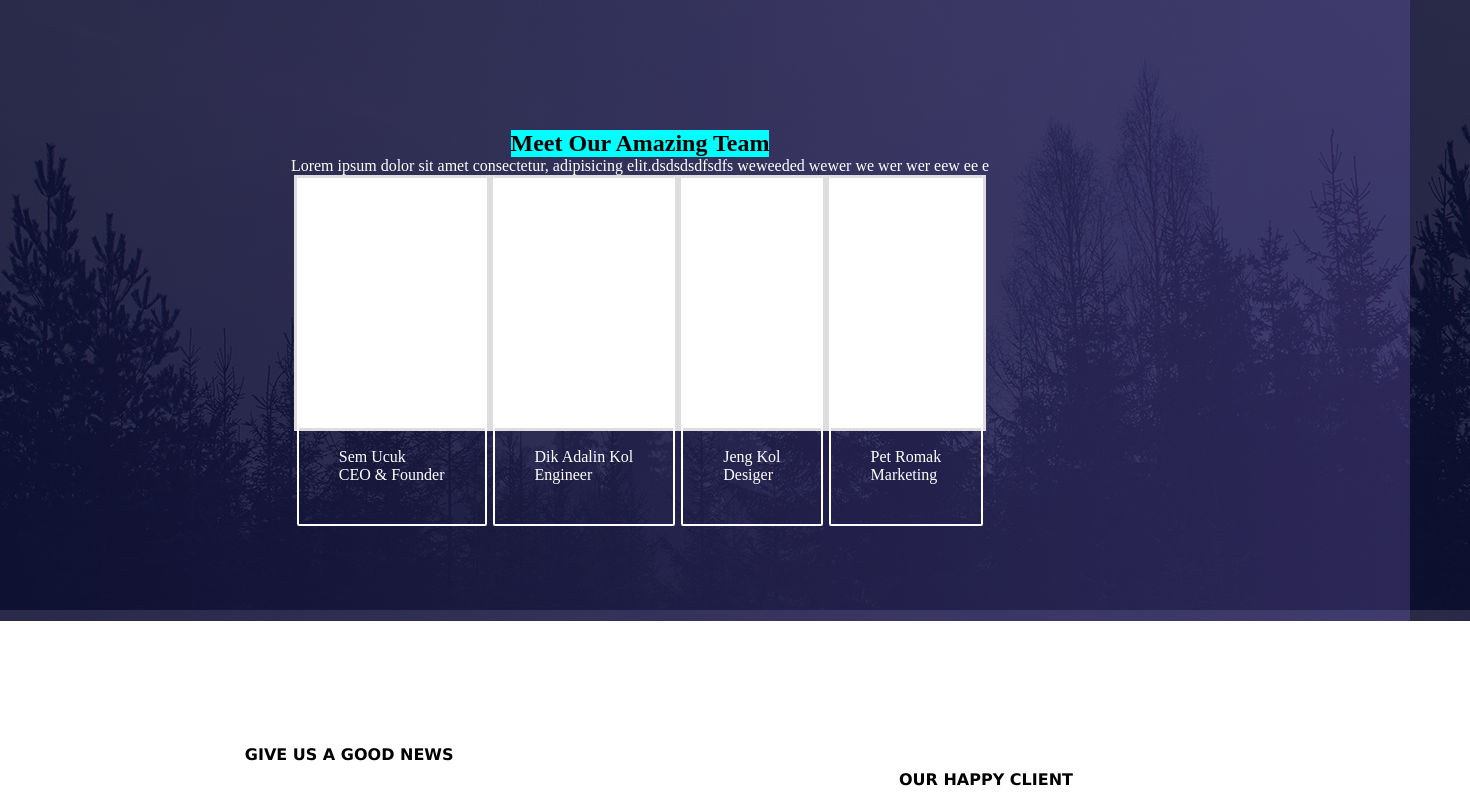
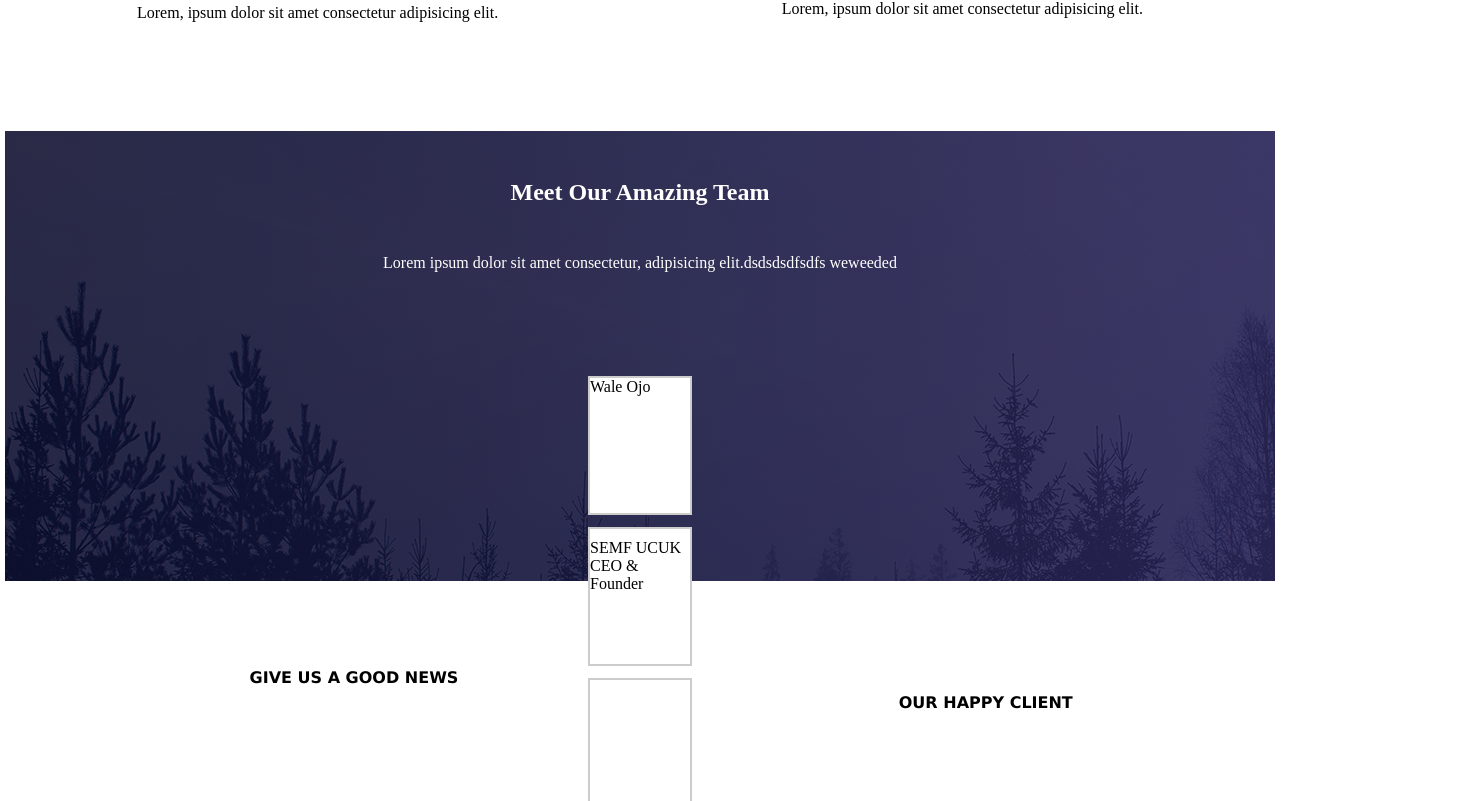
Before and after one commit to Ela110/psd_to_html, a plain HTML site: page index.html in a window 1280 px wide. Shown: the part 3119-3920 px from the top of the page, 1470 px wide, since content can reach past the window. Drawn offline with Linux system fonts and the light colour scheme.

Commit message:
new changes

```diff
--- a/index.html
+++ b/index.html
@@ -115,35 +115,24 @@
         </div>
         </section>
         <section id="team-section">
+                <div class="team-text">
             <h2>Meet Our Amazing Team</h2>
-            <p>Lorem ipsum dolor sit amet consectetur, adipisicing elit.dsdsdsdfsdfs  weweeded wewer we wer wer eew ee e</p>
-            <div class="team-container">
-                <div class="container-item">
-                    <p></p>
-                    <p> Sem Ucuk<br>
-                   CEO & Founder</p>
                 </div>
-                <div class="container-item">
-                    <p></p>
-                    <p> Dik Adalin Kol<br>
-                  Engineer</p>
-
-                </div>
-                <div class="container-item">
-                     <p></p>
-                     <p> Jeng Kol<br>
-                    Desiger</p>
-
-                </div>
-                <div class="container-item">
-                    <p></p>
-                    <p> Pet Romak<br>
-                   Marketing</p>
-
+                <div class="under-text">
+            <p>Lorem ipsum dolor sit amet consectetur, adipisicing elit.dsdsdsdfsdfs  weweeded<p>
                 </div>
 
+        <div class="white-container">
+            <div class="box">
+                <span>Wale Ojo</span>
             </div>
-
+            <div class="box">
+                <div class="name">SEMF UCUK</div>
+                <div class="position">CEO & Founder</div>
+            </div>
+            <div class="box"></div>
+            <div class="box"></div>
+        </div>
 
         </section>
         <section id="contact_client-section">
--- a/style.css
+++ b/style.css
@@ -222,46 +222,61 @@ color: #fff;
 #expertise-section {
     display: flex;
     flex-direction: column;
-    justify-content: space-evenly;
-    align-items: center;
+    justify-content: center;
+    margin-bottom: 8%;
+
+
 }
 
 
 #expertise-section img {
     display: flex;
-    flex-wrap: wrap;
-    flex-direction: row;
+    justify-content: flex-end;
     justify-content: center;
-    width: 70px;
-    align-items: center;
+    margin: 125px;
+    margin-bottom: 133px;
+    margin-top: 123px;
+
 }
 
 #expertise-section h2 {
-display: flex;
+    display: flex;
 font-size: x-large;
 align-items: center;
 justify-content: center;
-margin-bottom: 0.9em;
-margin-top: 0.9em;
-margin-right: 2.5em;
+margin: 3.3em;
+
+
 
 }
 .container {
 
     display: flex;
-    flex-direction: row;
+    justify-content: space-between;
     flex-wrap: wrap;
+    flex-direction: row
+    align-items: center;
+    margin: 0.2em 8em
+
+
 
 
 }
+/* .item  { */
+    /* display: flex; */
+    /* margin: 4%; */
+    /* border-radius: 29px; */
+    /* border: 2px solid rgb(195, 26, 26); */
+    /* justify-content: space-between; */
+    /* align-items: center; */
+    /* flex-direction: column */
+
+}
+
 .item  {
     display: flex;
-    margin: 4%;
-    border-radius: 29px;
-    border: 2px solid rgb(195, 26, 26);
-    justify-content: space-between;
-    align-items: center;
-    flex-direction: column
+    flex-wrap: wrap;
+margin: 23em;
 
 }
 
@@ -276,81 +291,98 @@ margin-right: 2.5em;
 
 }
 
+main {
+    display: flex;
+    align-items: center;
+    justify-content: center;
+    flex-direction: column;
+    padding:5px;
+
+}
+
+.wrapper {
+    display: flex;
+    flex-direction: row;
+    border: #fff;
+    justify-items: center;
+    justify-content: space-between;
+    padding: 3px;
+    max-width: 100%;
+}
+
 
 
 #expertise-section p {
     display: flex;
     justify-content: space-around;
-    list-style-type: none;
-    font-size: 0.8em;
     margin: 4px;
-    width: 100%;
-    margin-bottom: 2px;
 }
 
 #team-section {
-    background-image: url("./images/bgk-header.png");
+    background-image: url(./images/bgk-header.png);
     width: 100%;
-   padding: 190px;
+    height:450px ;
+}
+
+.team-text {
     display: flex;
     flex-direction: column;
-    justify-content: space-evenly;
+    padding: 3.0em;
+    color: white;
     align-items: center;
-    margin: 2em 4em;
-    justify-content: space-between;
-    margin-bottom: 2.3em;
 }
 
-#team-section h2 {
+.white-container {
     display: flex;
     justify-content: center;
-background-color: aqua;
+    flex-direction: column; /* Align items in a column */
+    align-items: center;
+    display: flex;
+ height: 100vh;
+margin: 0;
+}
 
-}
-#team-section p {
-    display: flex;
-    color: white;
-    justify-content: center;
+.box {
+
+    width: 100px;
+    height: 135px;
+    border: 2px solid #ccc;
+    margin: 6px;
+    background-color: white;
+    flex-wrap: wrap;
+    flex-direction: column;
     align-items: center;
-}
-.team-container  {
-
-    display: flex;
-    flex-wrap: wrap;
-    justify-content: space-between;
 
 }
 
-.container-item{
-    height: 250px;
-    background-color: aqua;
+.name{
+    margin-top: 10px;
+}
+.box h2 p{
+
+    display: flex;
+
+
+}
+.under-text {
+    display: flex;
+    flex-direction: column;
+    padding: 0.2;
+    color: white;
     align-items: center;
-    background-color: white;
-    border: 3px solid #ddd;
-    box-sizing: border-box 0.02em;
-    justify-content: space-around;
+
 
 }
 
 .container-item h3 {
-    display: flex;
-    justify-content:center;
-    padding: 2.5em;
 
 }
 
 .container-item p {
-    display: flex;
-    margin-bottom: 9em;
-    justify-content: center;
-    padding: 2.5em;
-    color: rgb(46, 58, 58);
-    border: solid white 2px;
-    border-radius: 2px;
-    border width: 2px
-    ;
+
 
 }
+
 #contact_client-section {
     display: flex;
     justify-content: center;
@@ -473,7 +505,8 @@ button {
     flex-wrap: wrap;
     justify-content: center;
     flex-direction: row;
-    margin: 40%;
+    margin: 10%;
+    padding: 0.3em;
 }
 
 footer {
```
